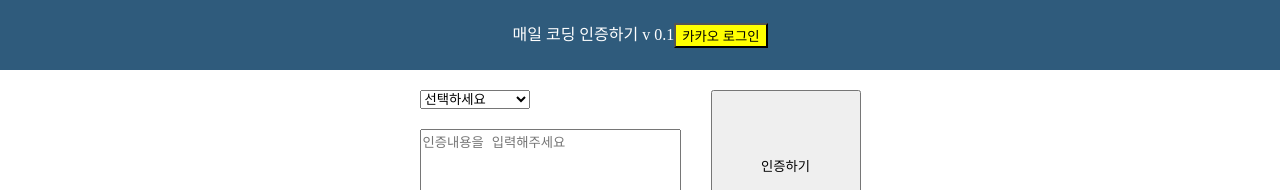
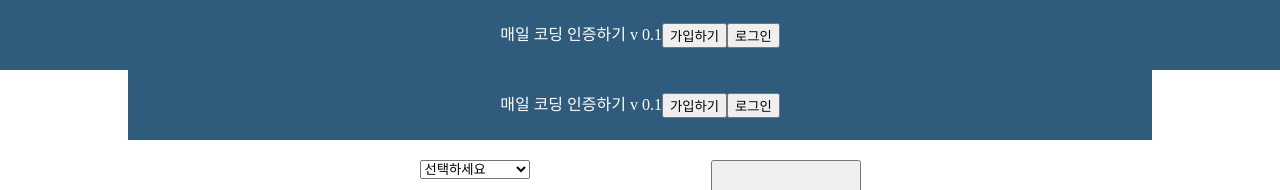
Before and after one commit to alpaca623/everyday-coding-web, a React (Create React App) app: page / in a window 1280 px wide. Shown: the top 190 px of the page. Built offline with nearby package versions, Linux system fonts and the light colour scheme; no server answers.

Commit message:
[updating] : separation head component

```diff
--- a/src/components/Header/HeaderBox.js
+++ b/src/components/Header/HeaderBox.js
@@ -20,16 +20,33 @@ const KakaoLoginBtn = styled.button`
   background-color: Yellow;
 `;
 
+const JoinBtn = styled.button``;
+
 class HeaderBox extends React.Component {
   render() {
     return (
       <Header>
-        <h1>매일 코딩 인증하기 v 0.1</h1>
+        <h1>
+          <Link to="/">매일 코딩 인증하기 v 0.1</Link>
+        </h1>
         <LoginBox>
-          <KakaoLoginBtn>
-            {/* <Link to="">카카오 로그인</Link> */}
+          {/* <KakaoLoginBtn>
             <a href="http://localhost:4003/login/kakao">카카오 로그인</a>
-          </KakaoLoginBtn>
+          </KakaoLoginBtn> */}
+          <JoinBtn
+            onClick={() =>
+              window.open("/join", "PopupWin", "width=500,height=600")
+            }
+          >
+            가입하기
+          </JoinBtn>
+          <JoinBtn
+            onClick={() =>
+              window.open("/login", "PopupWin", "width=500,height=600")
+            }
+          >
+            로그인
+          </JoinBtn>
         </LoginBox>
       </Header>
     );
--- a/src/container/Home/HomePresenter.js
+++ b/src/container/Home/HomePresenter.js
@@ -2,6 +2,7 @@ import React from "react";
 import styled from "styled-components";
 import AuthenticationBox from "../../components/Home/AuthenticationBox";
 import AuthenticatorBox from "../../components/Home/AuthenticatorBox";
+import HeaderBox from "../../components/Header/HeaderBox";
 
 const Container = styled.div`
   width: 80%;
@@ -18,6 +19,7 @@ const Main = styled.main`
 
 const HomePresenter = props => (
   <Container>
+    <HeaderBox />
     <Main>
       <AuthenticationBox requestAuth={props.requestAuth} />
       <AuthenticatorBox authUserList={props.authUserList} />
```
